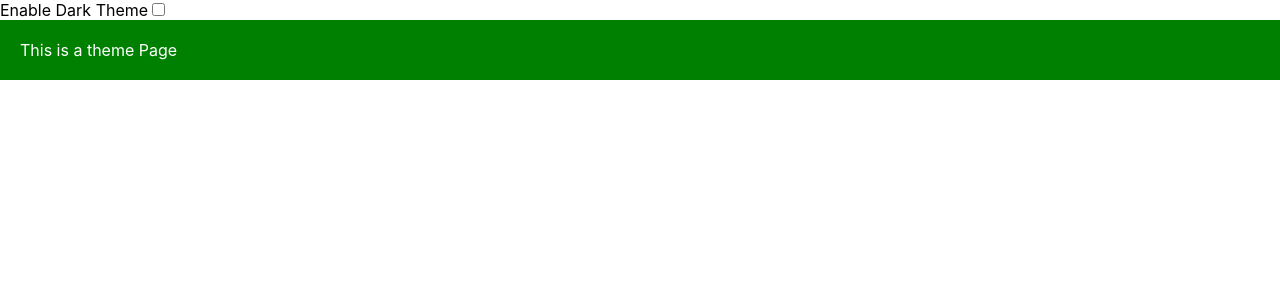
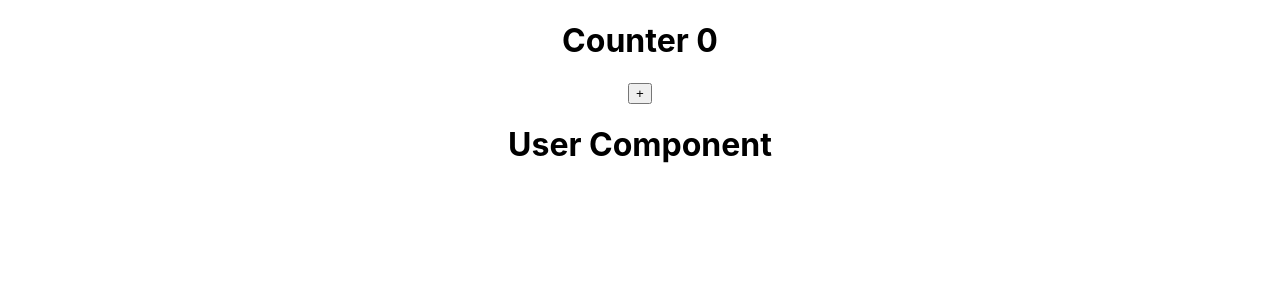
Before and after one commit to Arunarchitect/reacttutorialnisha, a React (Create React App) app: page / in a window 1280 px wide. Shown: the top 300 px of the page. Built offline with nearby package versions, Linux system fonts and the light colour scheme.

Commit message:
useEffect part1

```diff
--- a/src/App.js
+++ b/src/App.js
@@ -1,31 +1,17 @@
-// import Link from './Link';
 import './App.css';
-// import User from './User';
-// import Comment from './useState/Comment';
-// import Loading from './useState/Loading';
-// import UserForm from './useState/UserForm';
-// import Users from './useState/Users';
-import Theme from './useState/Theme';
+import {useState} from 'react';
+import User from './User';
 
 
 function App() {
-  // const users = ['Arun1', 'Arun2']
+  const [counter, setCounter] = useState(0)
 
   return (
-  <>
-
-    <Theme/>
-    {/* <Loading /> */}
-    {/* <Link
-      title="data1"
-      content='Validate'
-      users={users}
-    />
-    < User
-      user="Nisha"
-    /> */}
-
-  </>
+  <div className='App'>
+    <h1>Counter {counter}</h1>
+    <button onClick={()=>setCounter(value => value+1)}>+</button>
+    { counter<5 && <User counter={counter} />}
+  </div>
   );
 }
 
--- a/src/User.js
+++ b/src/User.js
@@ -1,20 +1,21 @@
-// import React from 'react';
+import { useEffect } from "react"
+import { dbConnection } from "./dbConnection";
 
-// class User extends React.Component{
-//     constructor(props){
-//         super(props);
-//     }
-//     render(){
-//         //js code here
-//         console.log(this.props)
-//         console.log(React)
-//         const {user} = this.props;
-//         return(
-//             <div>
-//                 <h1>Welcome {user}</h1>
-//             </div>
-//         )
-//     }
-// }
+const User = ({counter}) => {
+    const conn = dbConnection();
+    useEffect(() => {
+        conn.connect();
 
-// export default User;
+        return () => {
+            conn.disconnect();
+        }
+    }, [])
+
+    // console.log('outside useEffect')
+
+    return  <div>
+        <h1>User Component</h1>
+    </div>
+}
+
+export default User
--- /dev/null
+++ b/src/dbConnection.js
@@ -0,0 +1,10 @@
+export function dbConnection(){
+    return {
+        connect: () => {
+            console.log('DB connection opened')
+        },
+        disconnect: () => {
+            console.log('Closing DB connection')
+        }
+    }
+}
--- a/src/index.js
+++ b/src/index.js
@@ -6,9 +6,9 @@ import reportWebVitals from './reportWebVitals';
 
 const root = ReactDOM.createRoot(document.getElementById('root'));
 root.render(
-  <React.StrictMode>
+  // <React.StrictMode>
     <App />
-  </React.StrictMode>
+  // </React.StrictMode>
 );
 
 // If you want to start measuring performance in your app, pass a function
```
